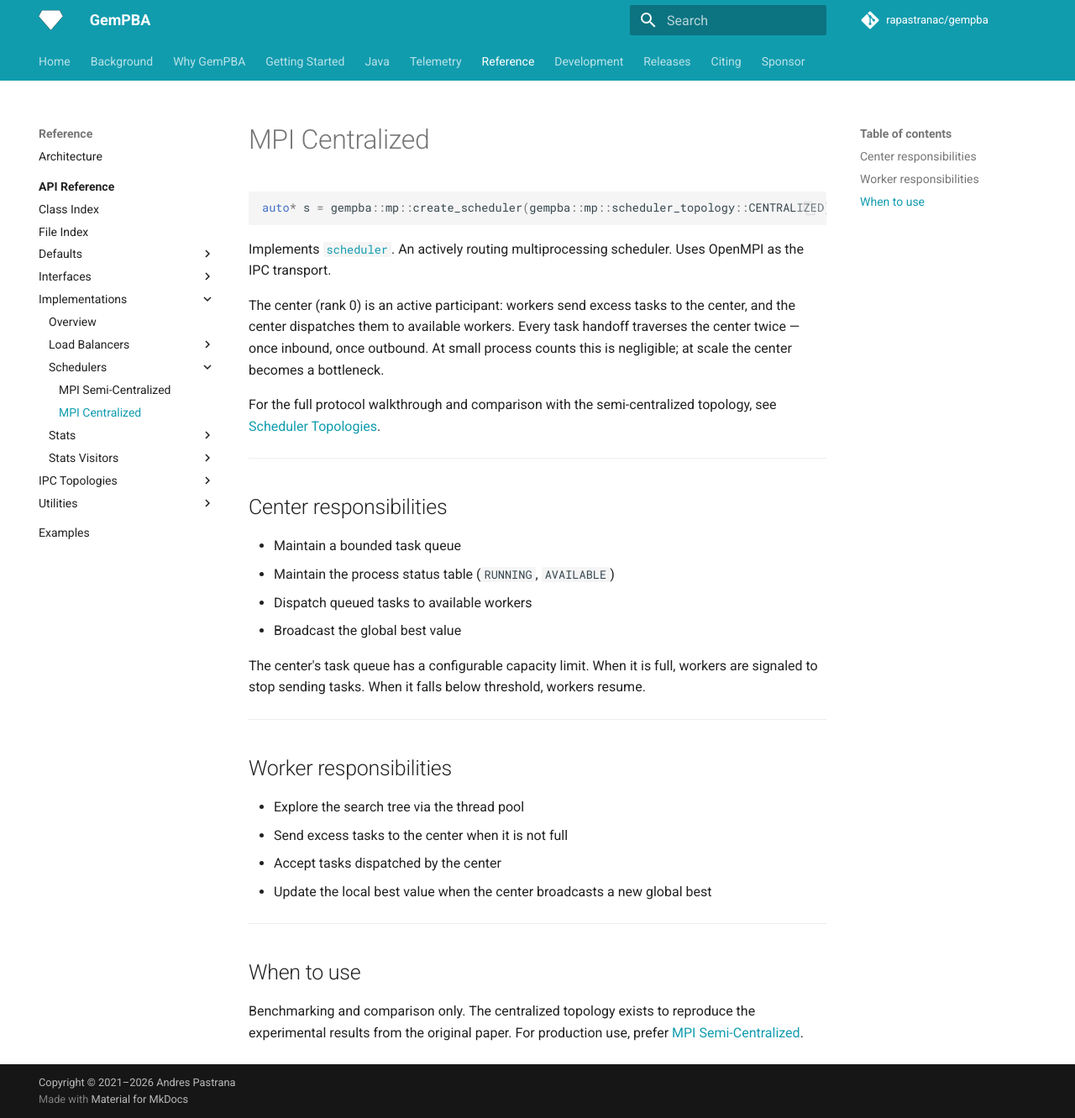
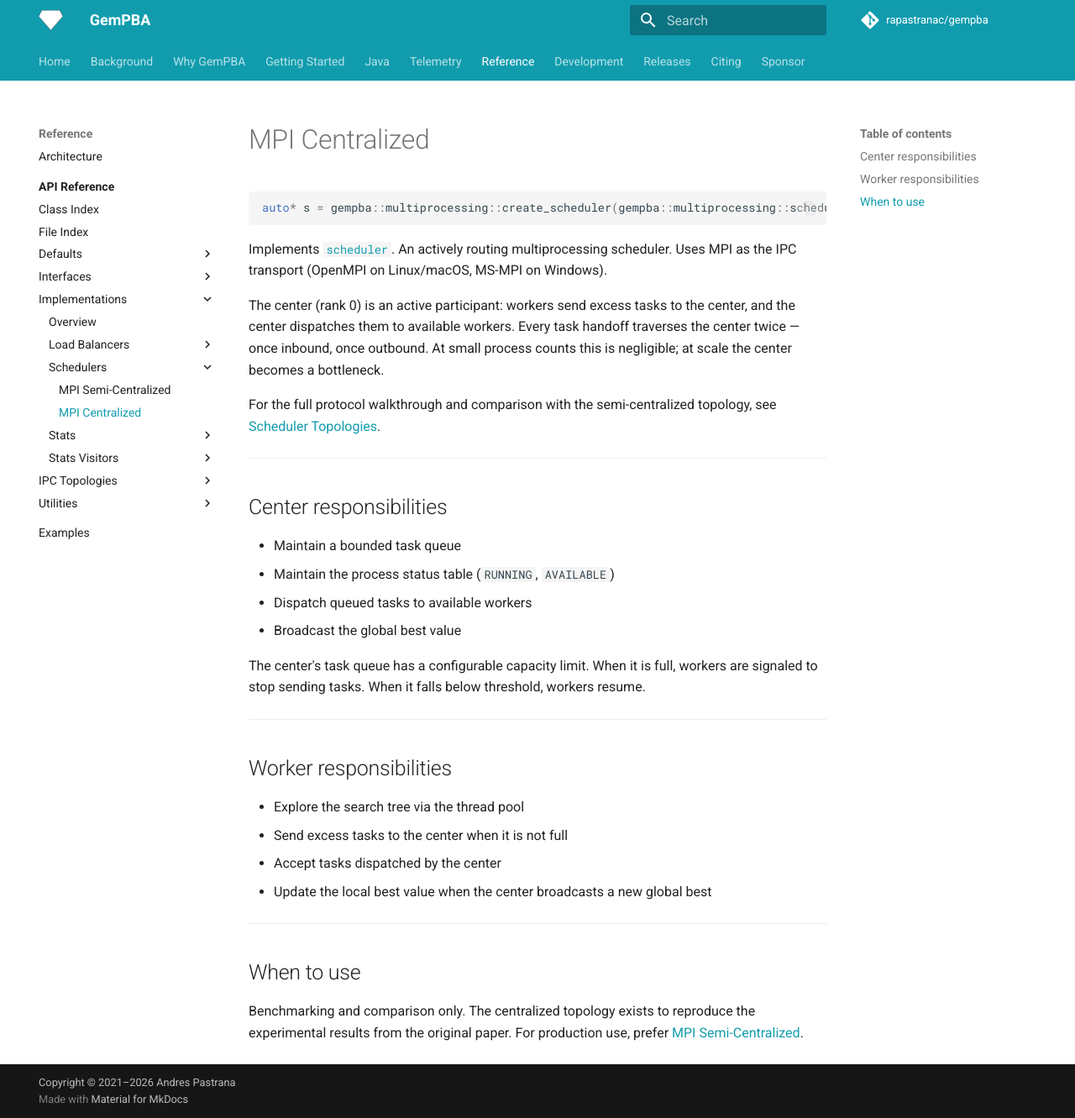
Before and after one commit to rapastranac/gempba-docs, an MkDocs documentation site: the page built from docs/reference/implementations/schedulers/centralized.md, in a window 1280 px wide and 1331 px high. Shown: the whole window at 84% size. Built offline with MkDocs 1.6.1 and Material for MkDocs 9.7.7, drawn with Linux system fonts in a browser that asks for light colours; comment, search, counter and statistics services are not loaded.

Commit message:
#5 Sweep v3-era namespaces from the implementation and topology pages
- Replace gempba::mp/mt with gempba::multiprocessing/multithreading in the load-balancer, scheduler, and scheduler-topologies factory examples (renamed in v4.0.0)

````diff
--- a/docs/reference/implementations/schedulers/centralized.md
+++ b/docs/reference/implementations/schedulers/centralized.md
@@ -1,10 +1,10 @@
 # MPI Centralized
 
 ```cpp
-auto* s = gempba::mp::create_scheduler(gempba::mp::scheduler_topology::CENTRALIZED);
+auto* s = gempba::multiprocessing::create_scheduler(gempba::multiprocessing::scheduler_topology::CENTRALIZED);
 ```
 
-Implements [`scheduler`](../../interfaces/scheduler.md). An actively routing multiprocessing scheduler. Uses OpenMPI as the IPC transport.
+Implements [`scheduler`](../../interfaces/scheduler.md). An actively routing multiprocessing scheduler. Uses MPI as the IPC transport (OpenMPI on Linux/macOS, MS-MPI on Windows).
 
 The center (rank 0) is an active participant: workers send excess tasks to the center, and the center dispatches them to available workers. Every task handoff traverses the center twice — once inbound, once outbound. At small process counts this is negligible; at scale the center becomes a bottleneck.
 
````
Also changed, not shown: docs/reference/implementations/load-balancers/quasi-horizontal.md (+1 -1 lines), docs/reference/implementations/load-balancers/work-stealing.md (+1 -1 lines), docs/reference/implementations/schedulers/semi-centralized.md (+2 -2 lines), docs/scheduler-topologies.md (+2 -2 lines).
